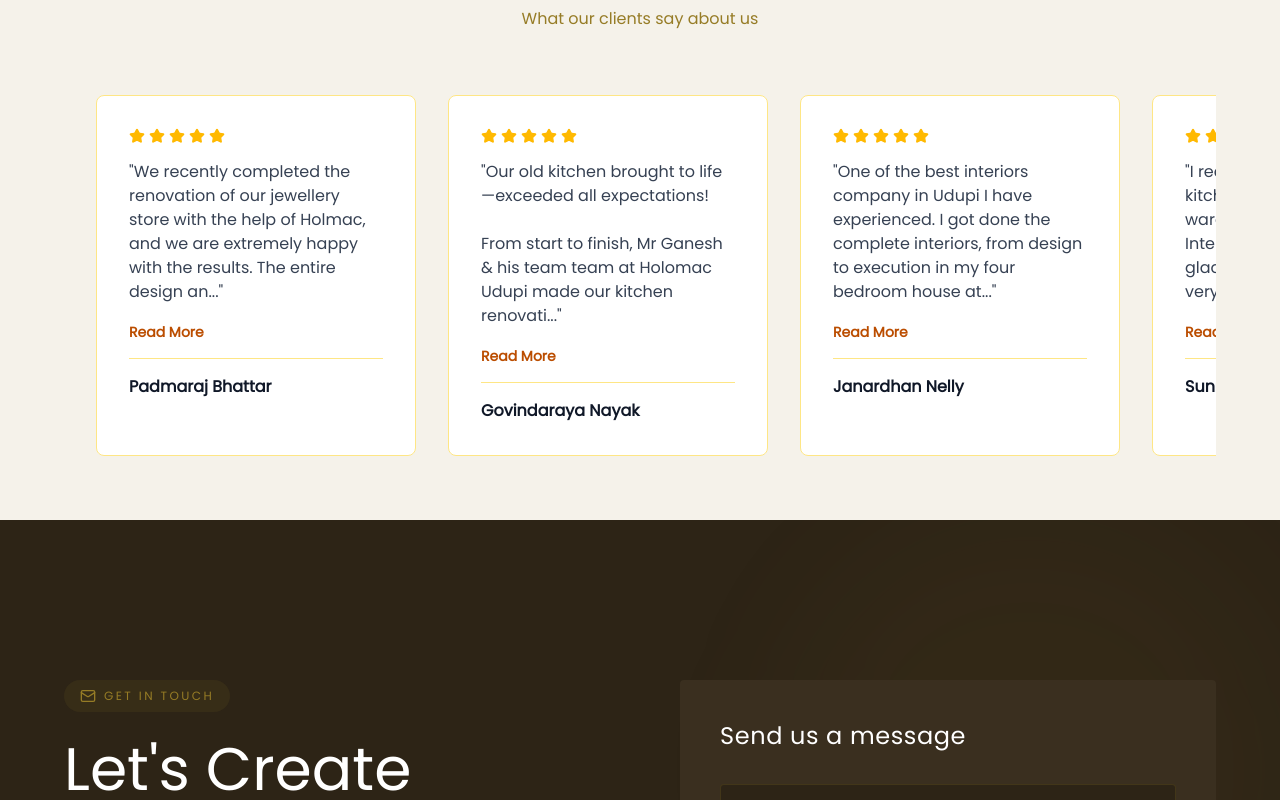
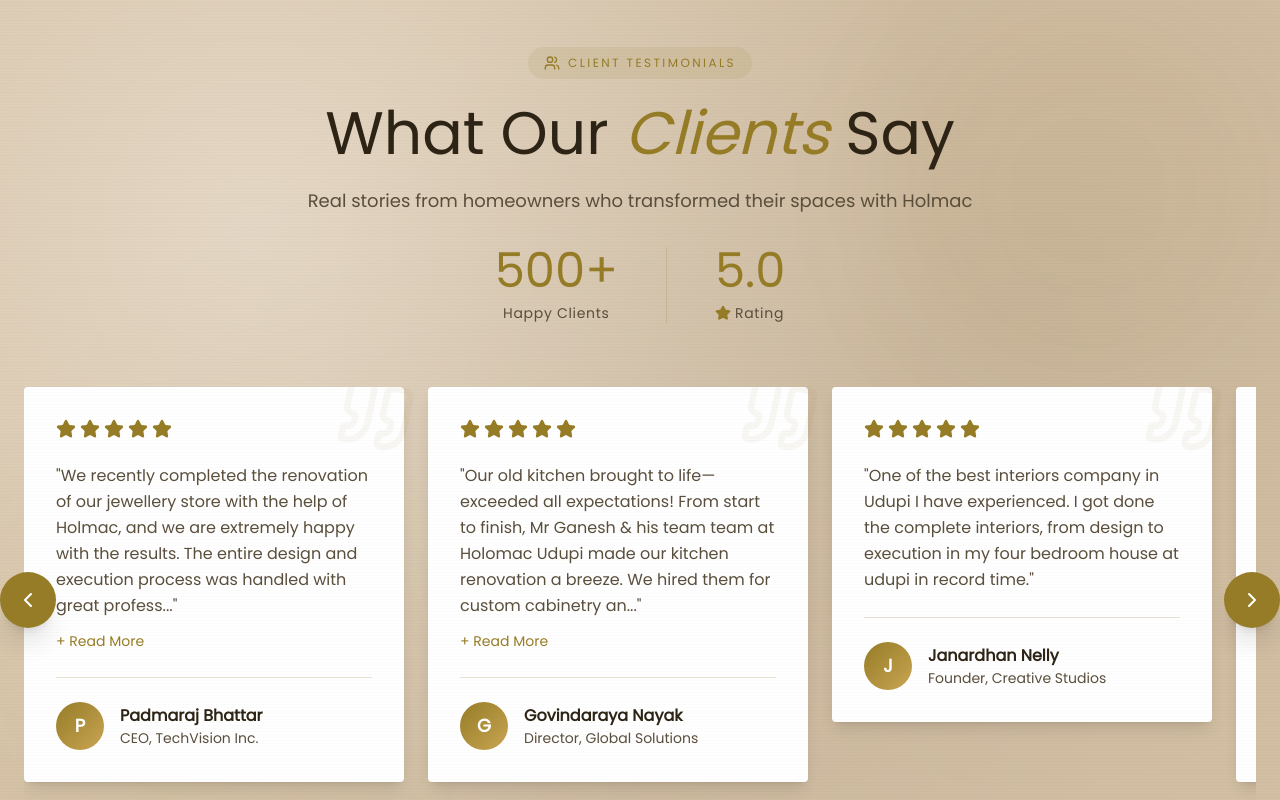
Before and after one commit to Gagan-poojari/holmac_interior, a Next.js app: page / in a window 1280 px wide. Shown: the part 5540-6340 px from the top of the page. Built offline with nearby package versions, Linux system fonts and the light colour scheme.

Commit message:
seo begins

```diff
--- a/app/components/HalmacHomepage.jsx
+++ b/app/components/HalmacHomepage.jsx
@@ -6,7 +6,7 @@ import PhoneNavbar from './PhoneNavbar';
 import CalculatorWidget from './CalculatorWidget';
 import emailjs from "@emailjs/browser";
 import Link from 'next/link';
-import ReviewPage from './reviewPage';
+import ReviewPage from './ReviewPage';
 
 
 export default function HolmacHomepage() {
--- a/app/components/reviewPage.jsx
+++ b/app/components/reviewPage.jsx
@@ -1,7 +1,14 @@
-import { Star } from 'lucide-react';
-import { useState } from 'react';
+import { Star, Quote, Users, ChevronLeft, ChevronRight } from 'lucide-react';
+import { useState, useEffect, useRef } from 'react';
 
 export default function ReviewPage() {
+  const [expandedReviews, setExpandedReviews] = useState({});
+  const [scrollPosition, setScrollPosition] = useState(0);
+  const [isVisible, setIsVisible] = useState(false);
+  const [canScrollLeft, setCanScrollLeft] = useState(false);
+  const [canScrollRight, setCanScrollRight] = useState(true);
+  const scrollContainerRef = useRef(null);
+  const sectionRef = useRef(null);
   const reviews = [
     {
       id: 1,
@@ -58,7 +65,7 @@ export default function ReviewPage() {
       name: "Vishal Kiran Bettu",
       title: "Founder, Creative Studios",
       rating: 5,
-      text: "Holmac Interiors understood the our requirements and provided hassle free and quality workers .Planned everything and delivered us a smart good looking interior on time as promised. I will highly recommend holmac Interiors to anyone looking for a value for money and excellent quality work . Ganesh and him Team have done an very fantastic job."
+      text: "Holmac Interiors understood the our requirements and provided hassle free and quality workers. Planned everything and delivered us a smart good looking interior on time as promised. I will highly recommend holmac Interiors to anyone looking for a value for money and excellent quality work . Ganesh and him Team have done an very fantastic job."
     },
     {
       id: 9,
@@ -76,55 +83,225 @@ export default function ReviewPage() {
     },
   ];
 
-  const ReviewCard = ({ review }) => {
-    const [expanded, setExpanded] = useState(false);
-    const maxLength = 150;
+
+  useEffect(() => {
+    const observer = new IntersectionObserver(
+      ([entry]) => {
+        if (entry.isIntersecting) {
+          setIsVisible(true);
+        }
+      },
+      { threshold: 0.1 }
+    );
+
+    if (sectionRef.current) {
+      observer.observe(sectionRef.current);
+    }
+
+    return () => observer.disconnect();
+  }, []);
+
+  const updateScrollButtons = () => {
+    if (scrollContainerRef.current) {
+      const { scrollLeft, scrollWidth, clientWidth } = scrollContainerRef.current;
+      setCanScrollLeft(scrollLeft > 0);
+      setCanScrollRight(scrollLeft < scrollWidth - clientWidth - 10);
+    }
+  };
+
+  useEffect(() => {
+    const container = scrollContainerRef.current;
+    if (container) {
+      container.addEventListener('scroll', updateScrollButtons);
+      updateScrollButtons();
+      return () => container.removeEventListener('scroll', updateScrollButtons);
+    }
+  }, []);
+
+  const scroll = (direction) => {
+    if (scrollContainerRef.current) {
+      const cardWidth = 400; // Approximate card width + gap
+      const scrollAmount = direction === 'left' ? -cardWidth : cardWidth;
+      scrollContainerRef.current.scrollBy({
+        left: scrollAmount,
+        behavior: 'smooth'
+      });
+    }
+  };
+
+  const toggleExpanded = (id) => {
+    setExpandedReviews(prev => ({
+      ...prev,
+      [id]: !prev[id]
+    }));
+  };
+
+  const ReviewCard = ({ review, index }) => {
+    const maxLength = 200;
+    const isExpanded = expandedReviews[review.id];
     const isLong = review.text.length > maxLength;
-    const displayText = expanded ? review.text : review.text.substring(0, maxLength);
+    const displayText = isExpanded ? review.text : review.text.substring(0, maxLength);
 
     return (
-      <div className="bg-white border border-amber-200 p-8 rounded-lg hover:shadow-lg transition-shadow flex-shrink-0 w-80">
-        <div className="flex gap-1 mb-4">
+      <div
+        className="group relative bg-white shrink-0 w-85 md:w-95 p-8 rounded-sm shadow-lg hover:shadow-2xl transition-all duration-500 flex flex-col"
+      >
+        {/* Quote icon background */}
+        <div className="absolute -top-3 -right-3 w-20 h-20 opacity-5 group-hover:opacity-10 transition-opacity duration-500">
+          <Quote className="w-full h-full text-[#967c26] transform rotate-12" />
+        </div>
+
+        <div className="relative z-10 flex flex-col h-full">
+          {/* Stars */}
+          <div className="flex gap-1 mb-6">
             {[...Array(review.rating)].map((_, i) => (
-            <Star key={i} size={16} className="fill-amber-400 text-amber-400" />
+              <div key={i} className="transform group-hover:scale-110 transition-transform duration-300" style={{ transitionDelay: `${i * 30}ms` }}>
+                <Star className="w-5 h-5 fill-[#967c26] text-[#967c26]" />
+              </div>
             ))}
           </div>
-        <p className="text-gray-700 mb-4 whitespace-pre-wrap">
-          "{displayText}{!expanded && isLong ? '...' : ''}"
+
+          {/* Review text */}
+          <div className="flex-1 mb-6">
+            <p className="text-[#5a4e3c] leading-relaxed text-sm md:text-base">
+              "{displayText}{!isExpanded && isLong ? '...' : ''}"
             </p>
             {isLong && (
               <button
-            onClick={() => setExpanded(!expanded)}
-            className="text-amber-700 font-semibold text-sm hover:text-amber-900 mb-4"
+                onClick={() => toggleExpanded(review.id)}
+                className="mt-3 text-[#967c26] font-medium text-sm hover:text-[#2d2416] transition-colors duration-300"
               >
-            {expanded ? 'Read Less' : 'Read More'}
+                {isExpanded ? '- Show Less' : '+ Read More'}
               </button>
             )}
-        <div className="border-t border-amber-200 pt-4">
-          <p className="font-semibold text-gray-900">{review.name}</p>
           </div>
+
+          {/* Author info */}
+          <div className="border-t border-[#967c26]/20 pt-6 mt-auto">
+            <div className="flex items-center gap-4">
+              <div className="w-12 h-12 rounded-full bg-linear-to-br from-[#967c26] to-[#c9a552] flex items-center justify-center text-white font-semibold text-lg shrink-0 group-hover:scale-110 transition-transform duration-500">
+                {review.name.charAt(0)}
+              </div>
+              <div>
+                <p className="font-semibold text-[#2d2416] group-hover:text-[#967c26] transition-colors duration-300">
+                  {review.name}
+                </p>
+                <p className="text-[#5a4e3c] text-sm">{review.title}</p>
+              </div>
+            </div>
+          </div>
+        </div>
+
+        {/* Bottom accent line */}
+        <div className="absolute bottom-0 left-0 right-0 h-1 bg-linear-to-r from-transparent via-[#967c26] to-transparent scale-x-0 group-hover:scale-x-100 transition-transform duration-700" />
       </div>
     );
   };
 
   return (
-    <div className="bg-[#f5f2ea]">
+    <section ref={sectionRef} className="relative py-20 md:py-32 px-6 bg-[#f5f2ea] bg-plaster overflow-hidden">
+      {/* Decorative elements */}
+      <div className="absolute top-20 right-0 w-96 h-96 bg-[#967c26]/5 rounded-full blur-3xl" />
+      <div className="absolute bottom-20 left-0 w-96 h-96 bg-[#c9a552]/5 rounded-full blur-3xl" />
+
+      <div className="max-w-7xl mx-auto relative">
         {/* Header */}
-      <div className="text-white px-8 pt-10">
-        <div className="max-w-6xl text-center mx-auto">
-          <h1 className="text-4xl font-bold text-[#2d2416] mb-2">Client Reviews</h1>
-          <p className="text-[#967c26]">What our clients say about us</p>
+        <div className={`text-center mb-12 md:mb-16 ${isVisible ? 'animate-in' : 'opacity-0'}`}>
+          <div className="inline-flex items-center gap-2 px-4 py-2 bg-[#967c26]/10 rounded-full mb-6">
+            <Users className="w-4 h-4 text-[#967c26]" />
+            <span className="text-[#967c26] text-xs tracking-[0.2em] font-medium">CLIENT TESTIMONIALS</span>
+          </div>
+
+          <h2 className="text-4xl md:text-6xl font-extralight text-[#2d2416] mb-6">
+            What Our <span className="text-[#967c26] italic">Clients</span> Say
+          </h2>
+
+          <p className="text-[#5a4e3c] max-w-2xl mx-auto text-lg">
+            Real stories from homeowners who transformed their spaces with Holmac
+          </p>
+
+          {/* Stats */}
+          <div className="flex justify-center gap-8 md:gap-12 mt-8">
+            <div className="text-center">
+              <div className="text-3xl md:text-5xl font-light text-[#967c26] mb-2">500+</div>
+              <div className="text-xs md:text-sm text-[#5a4e3c] tracking-wider">Happy Clients</div>
+            </div>
+            <div className="w-px bg-[#967c26]/20" />
+            <div className="text-center">
+              <div className="text-3xl md:text-5xl font-light text-[#967c26] mb-2">5.0</div>
+              <div className="text-xs md:text-sm text-[#5a4e3c] tracking-wider flex items-center gap-1">
+                <Star className="w-4 h-4 fill-[#967c26] text-[#967c26]" />
+                Rating
+              </div>
+            </div>
           </div>
         </div>
 
-      {/* Reviews */}
-      <div className="max-w-6xl mx-auto px-8 py-16 overflow-x-auto">
-        <div className="flex gap-8 -webkit-scrollbar min-w-max">
-          {reviews.map((review) => (
-            <ReviewCard key={review.id} review={review} />
+        {/* Horizontal Scroll Container */}
+        <div className="relative">
+          {/* Left Navigation Button */}
+          <button
+            onClick={() => scroll('left')}
+            disabled={!canScrollLeft}
+            className={`hidden md:flex absolute left-0 top-1/2 -translate-y-1/2 -translate-x-6 z-20 w-14 h-14 rounded-full bg-[#967c26] text-white items-center justify-center shadow-xl hover:bg-[#2d2416] transition-all duration-300 hover:scale-110 ${
+              !canScrollLeft ? 'opacity-0 pointer-events-none' : 'opacity-100'
+            }`}
+          >
+            <ChevronLeft className="w-6 h-6" />
+          </button>
+
+          {/* Right Navigation Button */}
+          <button
+            onClick={() => scroll('right')}
+            disabled={!canScrollRight}
+            className={`hidden md:flex absolute right-0 top-1/2 -translate-y-1/2 translate-x-6 z-20 w-14 h-14 rounded-full bg-[#967c26] text-white items-center justify-center shadow-xl hover:bg-[#2d2416] transition-all duration-300 hover:scale-110 ${
+              !canScrollRight ? 'opacity-0 pointer-events-none' : 'opacity-100'
+            }`}
+          >
+            <ChevronRight className="w-6 h-6" />
+          </button>
+
+          {/* Scroll Container */}
+          <div
+            ref={scrollContainerRef}
+            className="flex gap-6 overflow-x-auto pb-8 px-2 snap-x snap-mandatory scrollbar-hide scroll-smooth"
+            style={{
+              scrollbarWidth: 'none',
+              msOverflowStyle: 'none',
+            }}
+          >
+            {reviews.map((review, index) => (
+              <div key={review.id} className="snap-start">
+                <ReviewCard review={review} index={index} />
+              </div>
             ))}
+          </div>
+
+          {/* Mobile scroll indicator */}
+          <div className="md:hidden flex justify-center gap-2 mt-6">
+            {reviews.slice(0, 5).map((_, idx) => (
+              <div
+                key={idx}
+                className="h-1.5 w-8 rounded-full bg-[#967c26]/20"
+              />
+            ))}
+            <span className="text-[#5a4e3c] text-sm ml-2">Swipe for more →</span>
           </div>
         </div>
       </div>
+
+      <style dangerouslySetInnerHTML={{
+        __html: `
+          @keyframes animate-in {
+            from { opacity: 0; transform: translateY(30px); }
+            to { opacity: 1; transform: translateY(0); }
+          }
+          .animate-in { animation: animate-in 0.8s ease-out forwards; }
+          .scrollbar-hide::-webkit-scrollbar {
+            display: none;
+          }
+        `
+      }} />
+    </section>
   );
 }
--- a/app/gallery/apartment/page.jsx
+++ b/app/gallery/apartment/page.jsx
@@ -294,10 +294,10 @@ export default function ApartmentGallery() {
                                 />
                                 {/* <div className="absolute inset-0 bg-linear-to-t from-black/80 via-black/30 to-transparent opacity-0 group-hover:opacity-100 transition-opacity duration-500" /> */}
 
-                                <div className="absolute inset-x-0 bottom-0 p-6 transform translate-y-4 group-hover:translate-y-0 opacity-0 group-hover:opacity-100 transition-all duration-500">
+                                {/* <div className="absolute inset-x-0 bottom-0 p-6 transform translate-y-4 group-hover:translate-y-0 opacity-0 group-hover:opacity-100 transition-all duration-500">
                                     <h3 className="text-white font-light text-base tracking-wide mb-1">{image.title}</h3>
                                     <p className="text-white/70 text-xs font-light tracking-wide">{image.description}</p>
-                                </div>
+                                </div> */}
 
                                 <div className="absolute top-4 right-4 w-10 h-10 bg-white/90 backdrop-blur-sm flex items-center justify-center opacity-0 group-hover:opacity-100 transition-opacity duration-300" style={{ borderRadius: '2px' }}>
                                     <ZoomIn className="w-4 h-4 text-[#2d2416]" />
--- a/app/gallery/contemporary/page.jsx
+++ b/app/gallery/contemporary/page.jsx
@@ -288,12 +288,12 @@ export default function ContemporaryGallery() {
                                     alt={image.title}
                                     className="w-full h-full object-cover transition-all duration-700 group-hover:scale-110"
                                 />
-                                <div className="absolute inset-0 bg-linear-to-t from-black/80 via-black/30 to-transparent opacity-0 group-hover:opacity-100 transition-opacity duration-500" />
+                                {/* <div className="absolute inset-0 bg-linear-to-t from-black/80 via-black/30 to-transparent opacity-0 group-hover:opacity-100 transition-opacity duration-500" />
 
                                 <div className="absolute inset-x-0 bottom-0 p-6 transform translate-y-4 group-hover:translate-y-0 opacity-0 group-hover:opacity-100 transition-all duration-500">
                                     <h3 className="text-white font-light text-base tracking-wide mb-1">{image.title}</h3>
                                     <p className="text-white/70 text-xs font-light tracking-wide">{image.description}</p>
-                                </div>
+                                </div> */}
 
                                 <div className="absolute top-4 right-4 w-10 h-10 bg-white/90 backdrop-blur-sm flex items-center justify-center opacity-0 group-hover:opacity-100 transition-opacity duration-300" style={{ borderRadius: '2px' }}>
                                     <ZoomIn className="w-4 h-4 text-[#2d2416]" />
--- a/app/gallery/farmhouse/page.jsx
+++ b/app/gallery/farmhouse/page.jsx
@@ -281,10 +281,10 @@ export default function FarmhouseGallery() {
                                 />
                                 {/* <div className="absolute inset-0 bg-linear-to-t from-black/80 via-black/30 to-transparent opacity-0 group-hover:opacity-100 transition-opacity duration-500" /> */}
 
-                                <div className="absolute inset-x-0 bottom-0 p-6 transform translate-y-4 group-hover:translate-y-0 opacity-0 group-hover:opacity-100 transition-all duration-500">
+                                {/* <div className="absolute inset-x-0 bottom-0 p-6 transform translate-y-4 group-hover:translate-y-0 opacity-0 group-hover:opacity-100 transition-all duration-500">
                                     <h3 className="text-white font-light text-base tracking-wide mb-1">{image.title}</h3>
                                     <p className="text-white/70 text-xs font-light tracking-wide">{image.description}</p>
-                                </div>
+                                </div> */}
 
                                 <div className="absolute top-4 right-4 w-10 h-10 bg-white/90 backdrop-blur-sm flex items-center justify-center opacity-0 group-hover:opacity-100 transition-opacity duration-300" style={{ borderRadius: '2px' }}>
                                     <ZoomIn className="w-4 h-4 text-[#2d2416]" />
```
Lines whose indentation alone changed are shown as unchanged.
